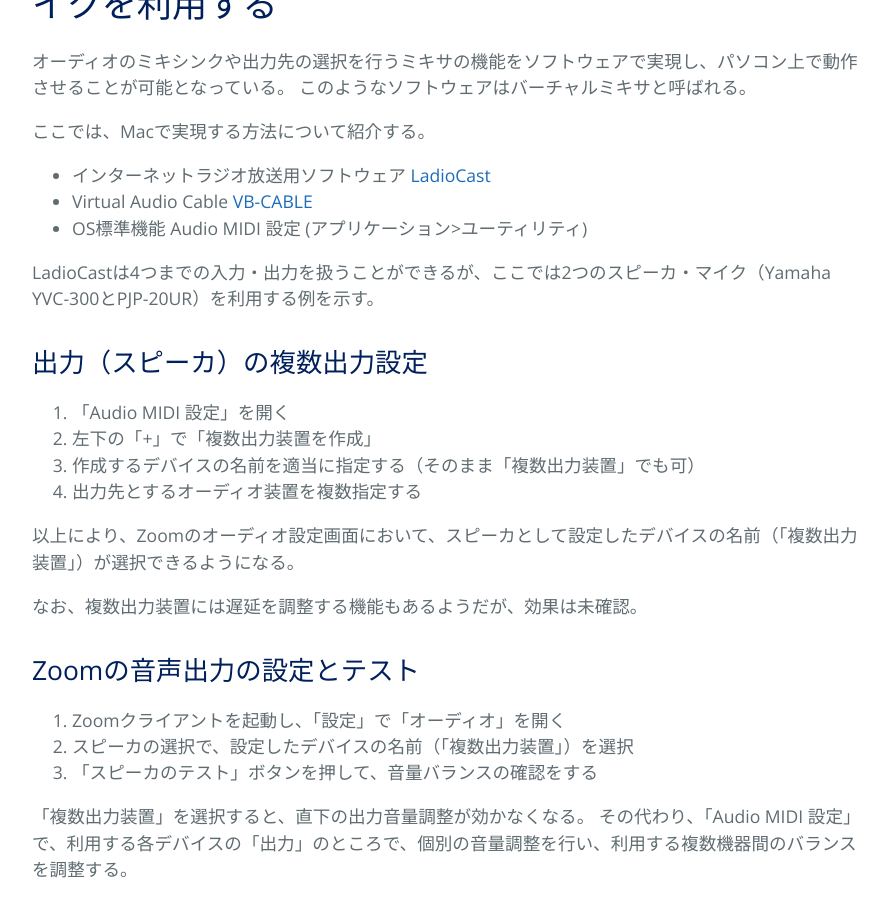
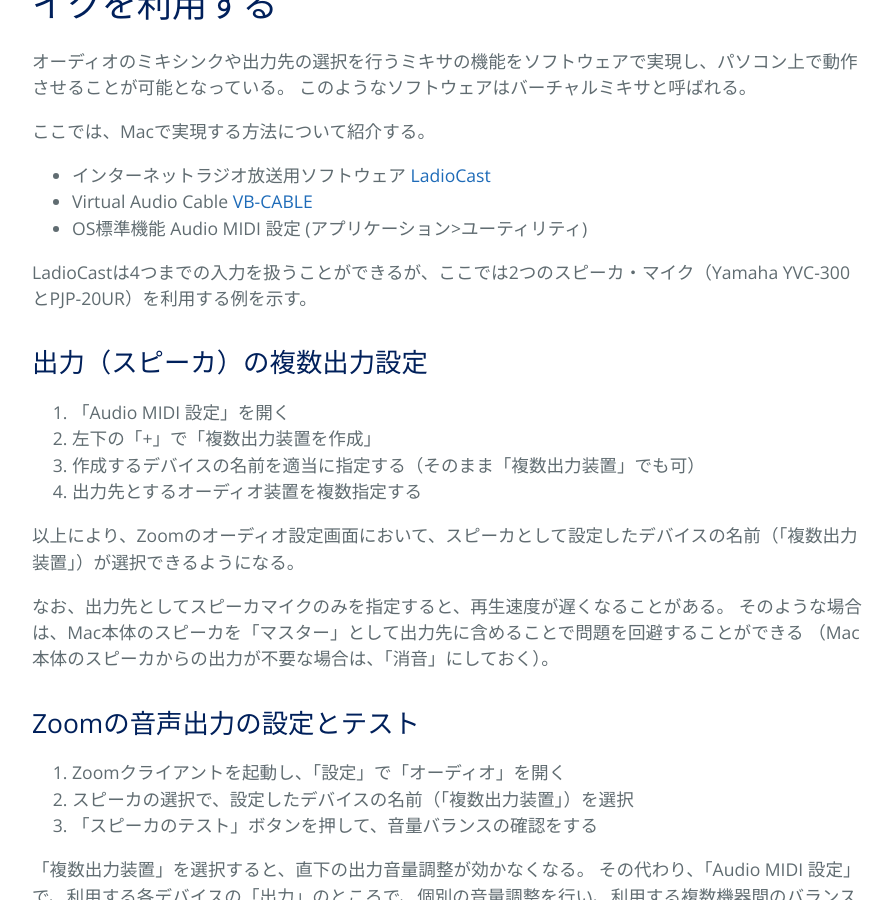
Before and after one commit to kyoto-u/online-edu, a Jekyll site: the page built from zoom-audio-ladiocast.md, in a window 1280 px wide and 900 px high, scrolled down 538 px. Shown: the whole window, without its empty margins (192-1083 px from the left). Built offline with Jekyll 4.4.1, drawn with Linux system fonts in a browser that asks for light colours.

Commit message:
Update zoom-audio-ladiocast.md

```diff
--- a/zoom-audio-ladiocast.md
+++ b/zoom-audio-ladiocast.md
@@ -15,7 +15,7 @@ title: バーチャルミキサ LadioCast で複数のスピーカ・マイク
 - Virtual Audio Cable [VB-CABLE](https://www.vb-audio.com/Cable/)
 - OS標準機能 Audio MIDI 設定 (アプリケーション>ユーティリティ)
 
-LadioCastは4つまでの入力・出力を扱うことができるが、ここでは2つのスピーカ・マイク（Yamaha YVC-300とPJP-20UR）を利用する例を示す。
+LadioCastは4つまでの入力を扱うことができるが、ここでは2つのスピーカ・マイク（Yamaha YVC-300とPJP-20UR）を利用する例を示す。
 
 ## 出力（スピーカ）の複数出力設定
 
@@ -26,7 +26,9 @@ LadioCastは4つまでの入力・出力を扱うことができるが、ここ
 
 以上により、Zoomのオーディオ設定画面において、スピーカとして設定したデバイスの名前（「複数出力装置」）が選択できるようになる。
 
-なお、複数出力装置には遅延を調整する機能もあるようだが、効果は未確認。
+なお、出力先としてスピーカマイクのみを指定すると、再生速度が遅くなることがある。
+そのような場合は、Mac本体のスピーカを「マスター」として出力先に含めることで問題を回避することができる
+（Mac本体のスピーカからの出力が不要な場合は、「消音」にしておく）。
 
 ## Zoomの音声出力の設定とテスト
 
```
